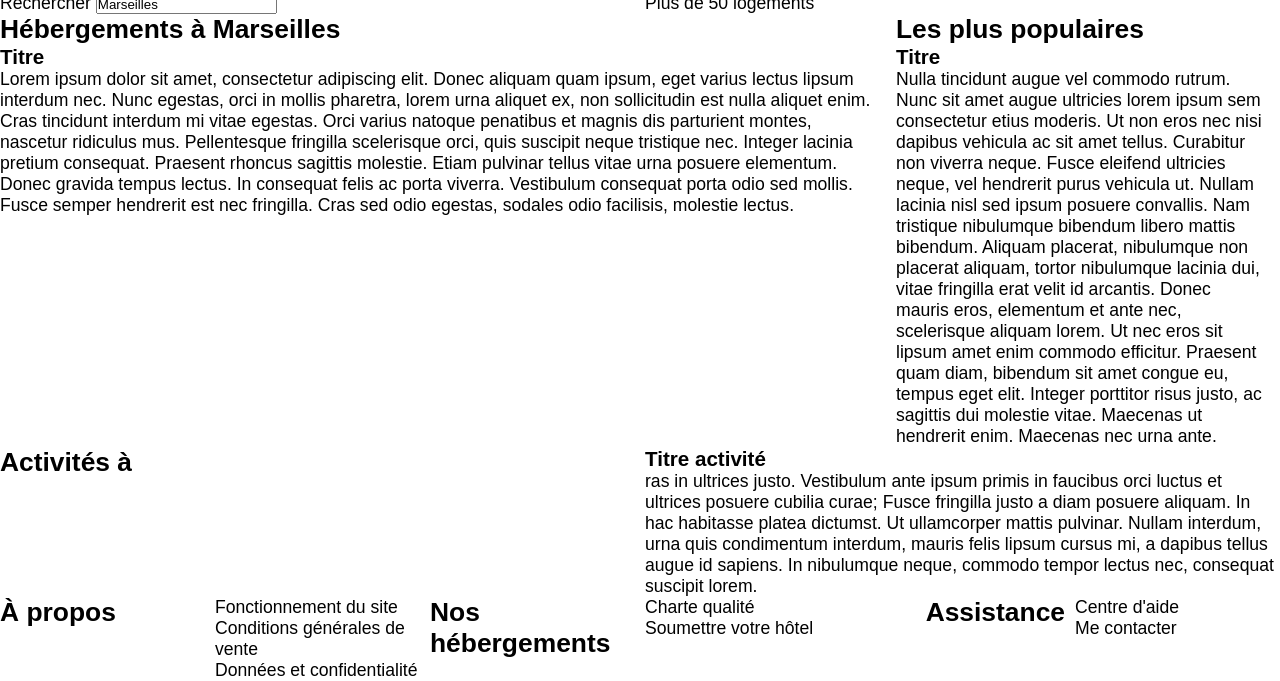
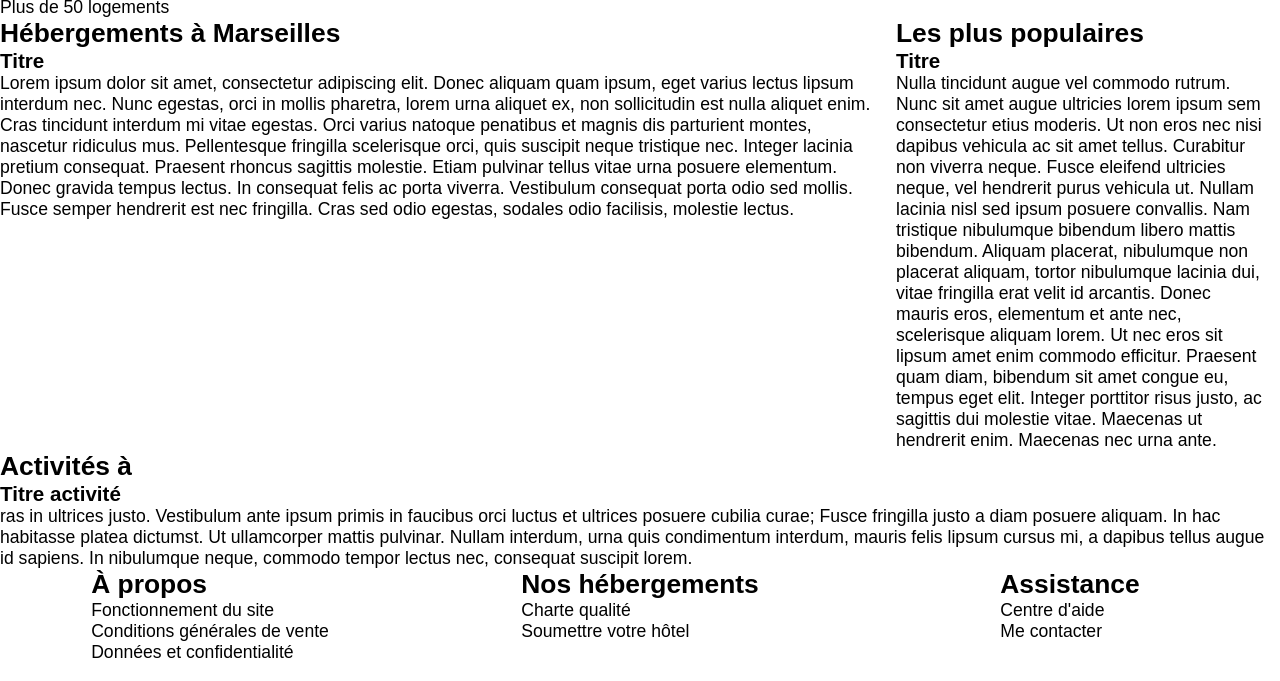
Before and after one commit to hadadelaluna/NguyetNgaCaoThai_2_19052021, a plain HTML site: page index.html in a window 1280 px wide. Shown: the part 174-855 px from the top of the page. Drawn offline with Linux system fonts and the light colour scheme; a web font is replaced by a local one.

Commit message:
rectif css grille

```diff
--- a/css/style.css
+++ b/css/style.css
@@ -75,9 +75,6 @@ header a:visited, header a:hover, header a:active {
 
 
 section {
-  display: grid;
-  grid-template-columns: repeat(2,1fr);
-  grid-gap: 10px;
   justify-items: justify;
   align-items: justify;
 
```
